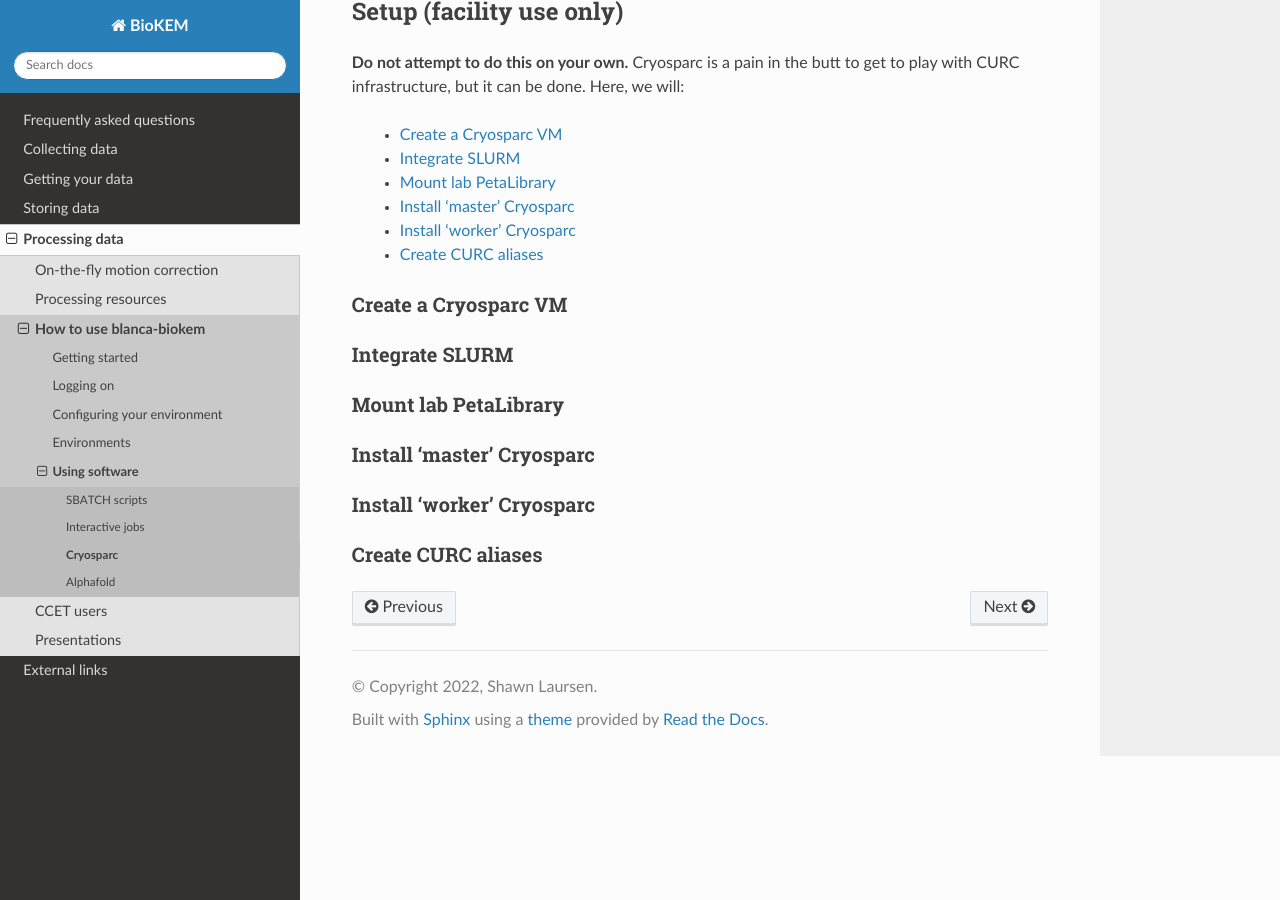
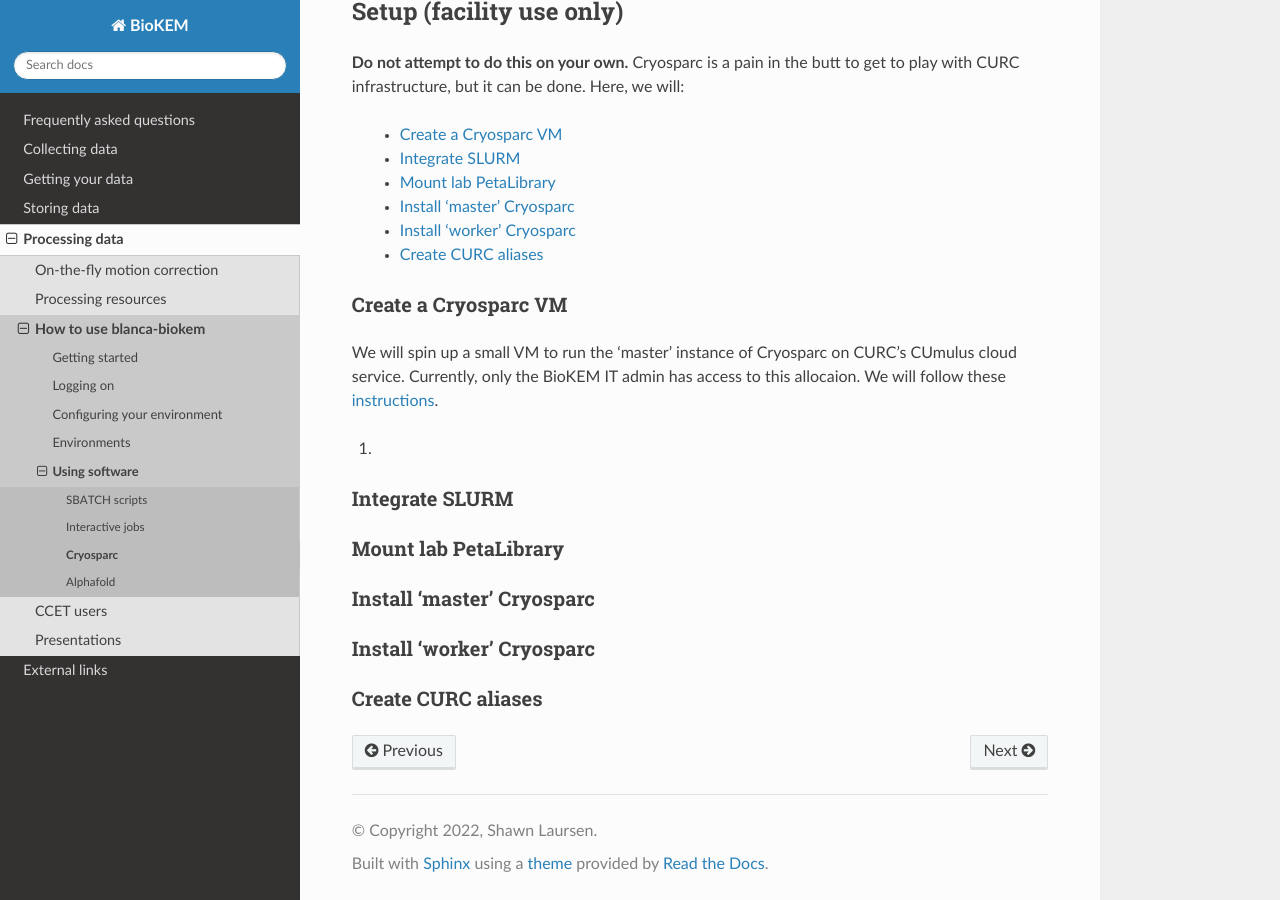
Before and after one commit to CU-BioKEM/user-guide, a Sphinx documentation site: the page built from docs/source/processing/using_software/cryosparc.rst, in a window 1280 px wide and 900 px high, scrolled down 839 px. Built offline with Sphinx 7.4.7 and the Read the Docs theme 2.0.0, drawn with Linux system fonts in a browser that asks for light colours.

Commit message:
adding cryosparc

```diff
--- a/docs/source/processing/using_software/cryosparc.rst
+++ b/docs/source/processing/using_software/cryosparc.rst
@@ -76,8 +76,14 @@ get to play with CURC infrastructure, but it can be done. Here, we will:
 
 Create a Cryosparc VM
 ^^^^^^^^^^^^^^^^^^^^^
+We will spin up a small VM to run the 'master' instance of Cryosparc on CURC's
+CUmulus cloud service. Currently, only the BioKEM IT admin has access to this
+allocaion. We will follow these `instructions
+<https://curc.readthedocs.io/en/latest/tutorials/cumulus1.html>`_.
 
-.. _SLURM:
+#.
+
+.. _SLURM integration:
 
 Integrate SLURM
 ^^^^^^^^^^^^^^^
```
Also changed, not shown: other parts of docs/source/processing/using_software/cryosparc.rst (+1 -1 lines).
